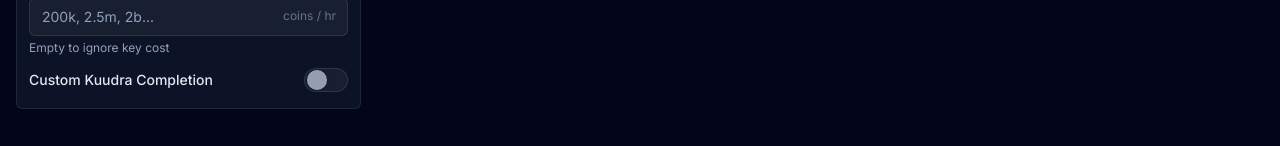
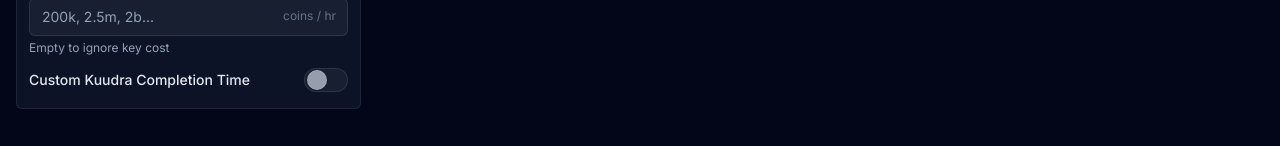
Before and after one commit to Campionnn/SkyShards, a React (Vite) app: page / in a window 1280 px wide. Shown: the part 806-952 px from the top of the page. Built offline with nearby package versions, Linux system fonts and the light colour scheme.

Commit message:
updated the custom kuudra section

```diff
--- a/src/components/forms/CalculatorForm.tsx
+++ b/src/components/forms/CalculatorForm.tsx
@@ -354,7 +354,7 @@ export const CalculatorForm: React.FC<CalculatorFormProps> = ({ onSubmit }) => {
             <div>
               <ToggleSwitch
                 id="customKuudraTime"
-                label="Custom Kuudra Completion"
+                label="Custom Kuudra Completion Time"
                 checked={form.customKuudraTime || false}
                 onChange={(checked) => {
                   handleInputChange("customKuudraTime", checked);
@@ -377,7 +377,6 @@ export const CalculatorForm: React.FC<CalculatorFormProps> = ({ onSubmit }) => {
                 <div className="space-y-1">
                   <div className="flex items-center gap-1">
                     <label className="block text-xs font-medium text-gray-300">Time per Run</label>
-                    <Tooltip content="This should include both the run time and downtime between runs. For example, if your actual Kuudra run takes 60 seconds but you need 20 seconds of downtime between runs, enter 80 seconds total." />
                   </div>
                   <div className="relative">
                     <input
@@ -402,12 +401,11 @@ export const CalculatorForm: React.FC<CalculatorFormProps> = ({ onSubmit }) => {
                           e.currentTarget.blur();
                         }
                       }}
-                      placeholder={form.kuudraTier === "t5" ? "120" : "80"}
+                      placeholder={form.kuudraTier === "none" ? "0" : form.kuudraTier === "t5" ? "120" : "80"}
                       className="w-full px-3 py-2 pr-16 text-sm bg-white/5 border border-white/10 rounded-md text-white placeholder-slate-400 focus:outline-none focus:ring-2 focus:ring-orange-500/50 focus:border-orange-500/50 hover:border-white/20 hover:bg-white/10 transition-all duration-200"
                     />
                     <div className="absolute right-3 top-2.5 text-xs text-slate-500 pointer-events-none">s / run</div>
                   </div>
-                  <p className="text-xs text-slate-400">Override default run time for selected Kuudra tier</p>
                 </div>
               )}
             </div>
```
